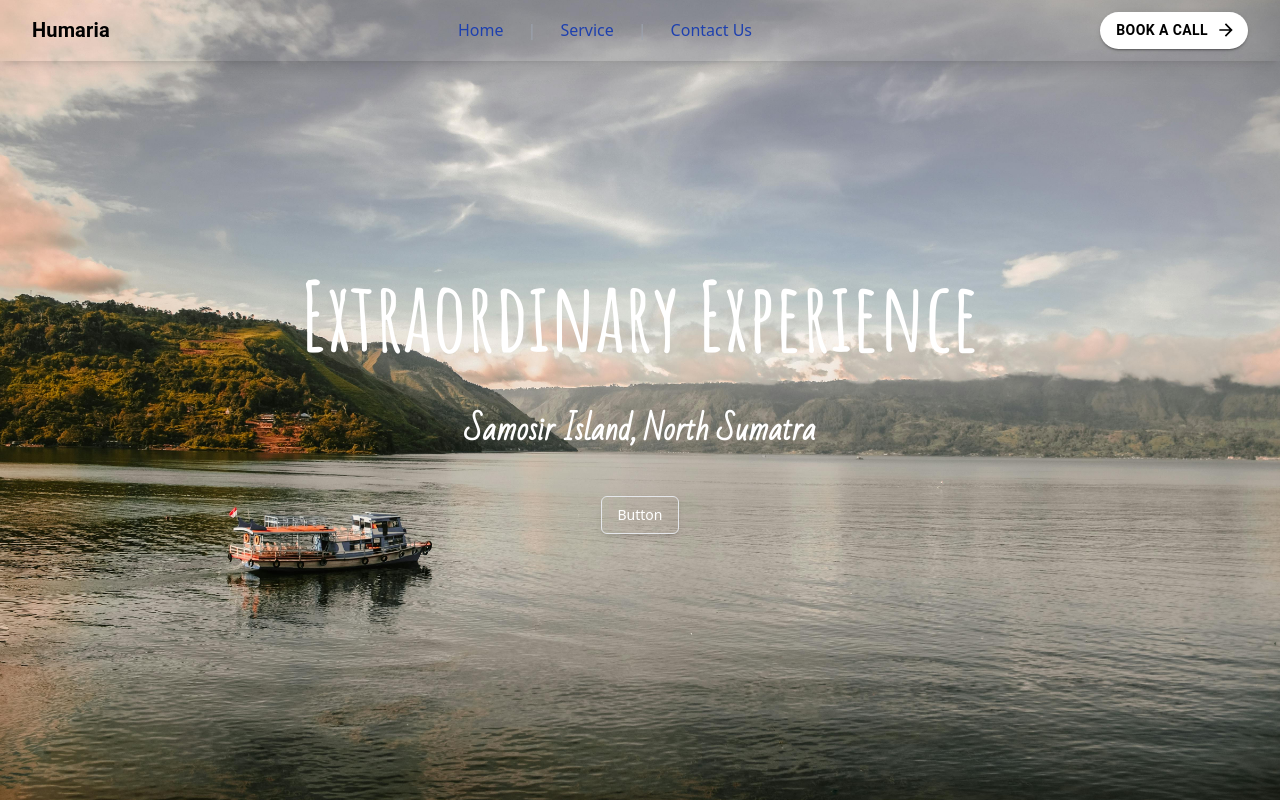
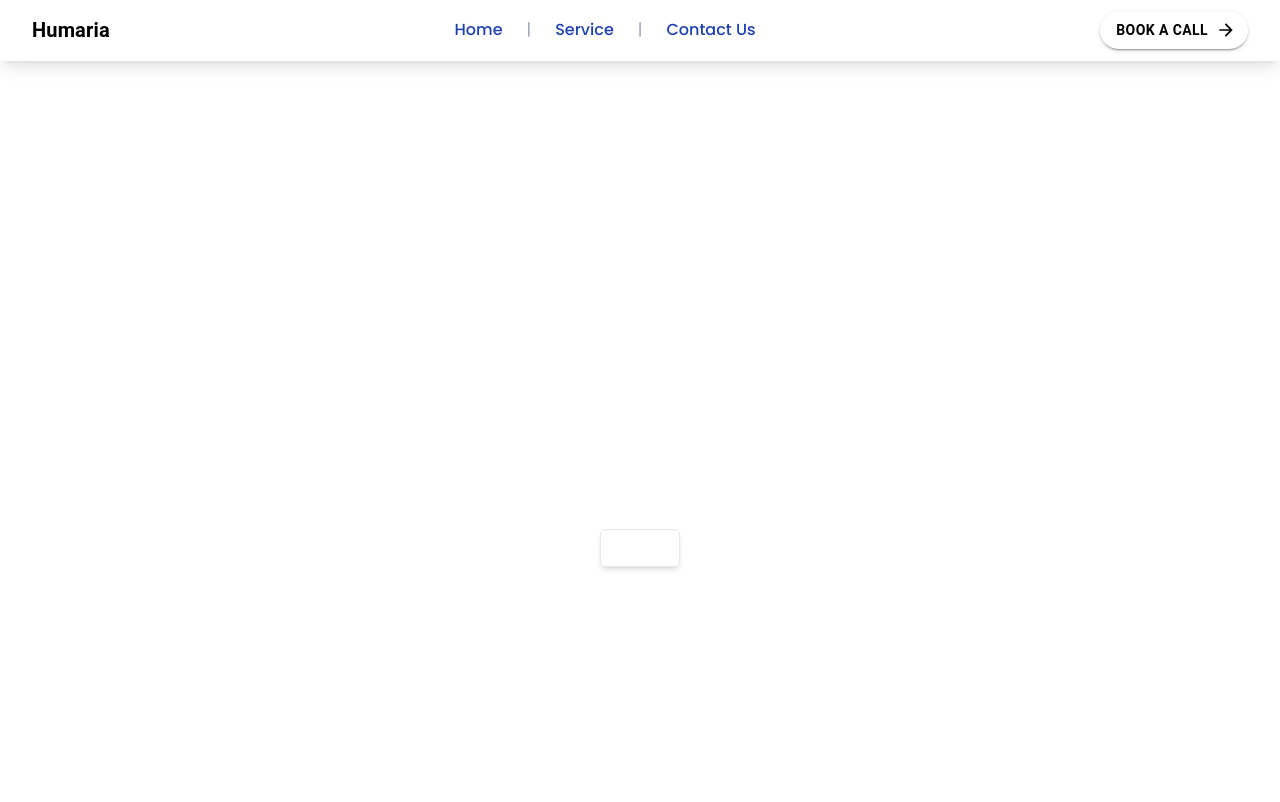
Before and after one commit to dodimarthen/Humaria-Resort-Web, a React (Vite) app: page / in a window 1280 px wide. Shown: the top 802 px of the page. Built offline with nearby package versions, Linux system fonts and the light colour scheme.

Commit message:
applying new navbar and new ui

```diff
--- a/src/App.jsx
+++ b/src/App.jsx
@@ -1,34 +1,13 @@
-import React, { useState, useEffect } from "react";
-import Header from "./Components/Header/Header";
-import Navbar from "./Components/Navbar/Navbar";
-import HealingDestination from "./Components/WhitePage/WhitePage";
-
-// Array of image URLs
-const backgroundImages = ["/img/TobaLake.jpg", "/img/toba2.jpg"];
+import Navbar from "./components/Navbar/Navbar";
+import Header from "./components/Header/Header";
 
 function App() {
-  const [currentImageIndex, setCurrentImageIndex] = useState(0);
-
-  useEffect(() => {
-    const intervalId = setInterval(() => {
-      setCurrentImageIndex(
-        (prevIndex) => (prevIndex + 1) % backgroundImages.length
-      );
-    }, 10000);
-
-    return () => clearInterval(intervalId);
-  }, []);
-
   return (
-    <div
-      className="bg-cover bg-center h-screen md:bg-center md:bg-cover sm:bg-auto sm:bg-top transition-all duration-1000 ease-in-out"
-      style={{
-        backgroundImage: `url(${backgroundImages[currentImageIndex]})`,
-      }}
-    >
+    <div className="min-h-screen bg-white dark:bg-[#181C14] transition-colors duration-300">
       <Navbar />
-      <Header />
-      <HealingDestination />
+      <main className="text-gray-700 dark:text-gray-200 p-8">
+        <Header />
+      </main>
     </div>
   );
 }
--- a/tailwind.config.js
+++ b/tailwind.config.js
@@ -1,11 +1,17 @@
 /** @type {import('tailwindcss').Config} */
 export default {
+  darkMode: "class",
   content: ["./index.html", "./src/**/*.{js,ts,jsx,tsx}"],
   theme: {
     extend: {
       backgroundImage: {
         "custom-bg": "url('/img/TobaLake.jpg')",
       },
+      fontFamily: {
+        sans: ["Poppins", "sans-serif"],
+        amatic: ["Amatic SC", "cursive"],
+        badscript: ["Bad Script", "cursive"],
+      },
     },
   },
   plugins: [],
```
